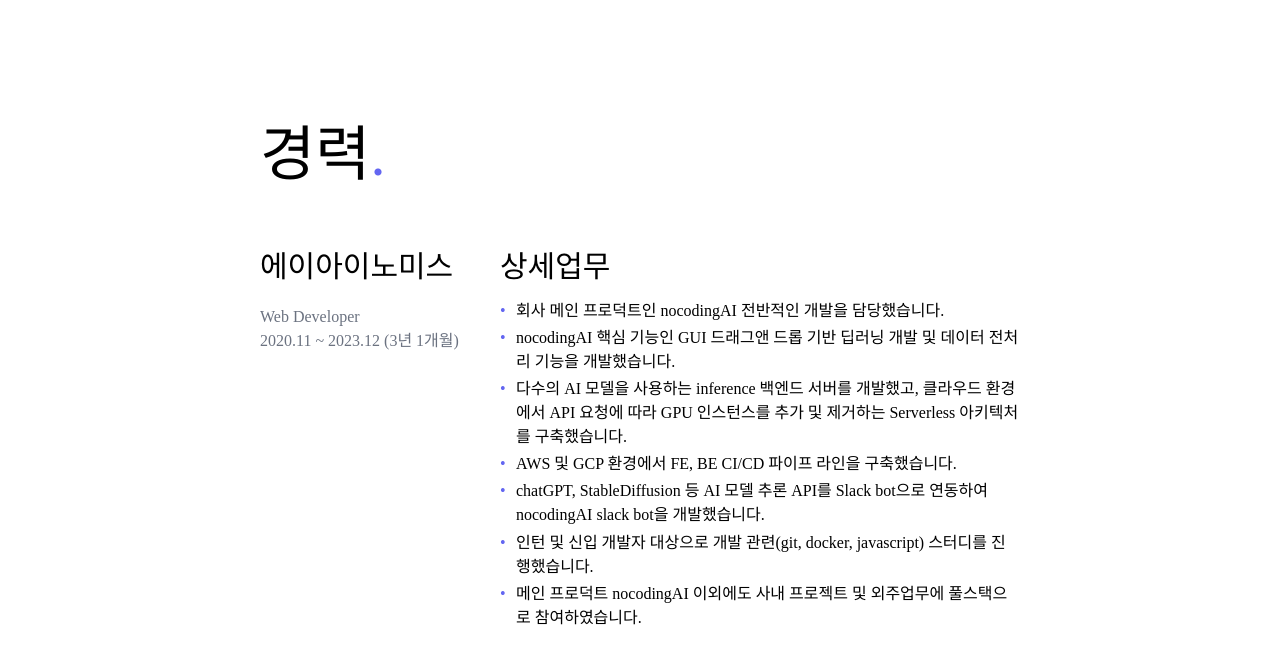
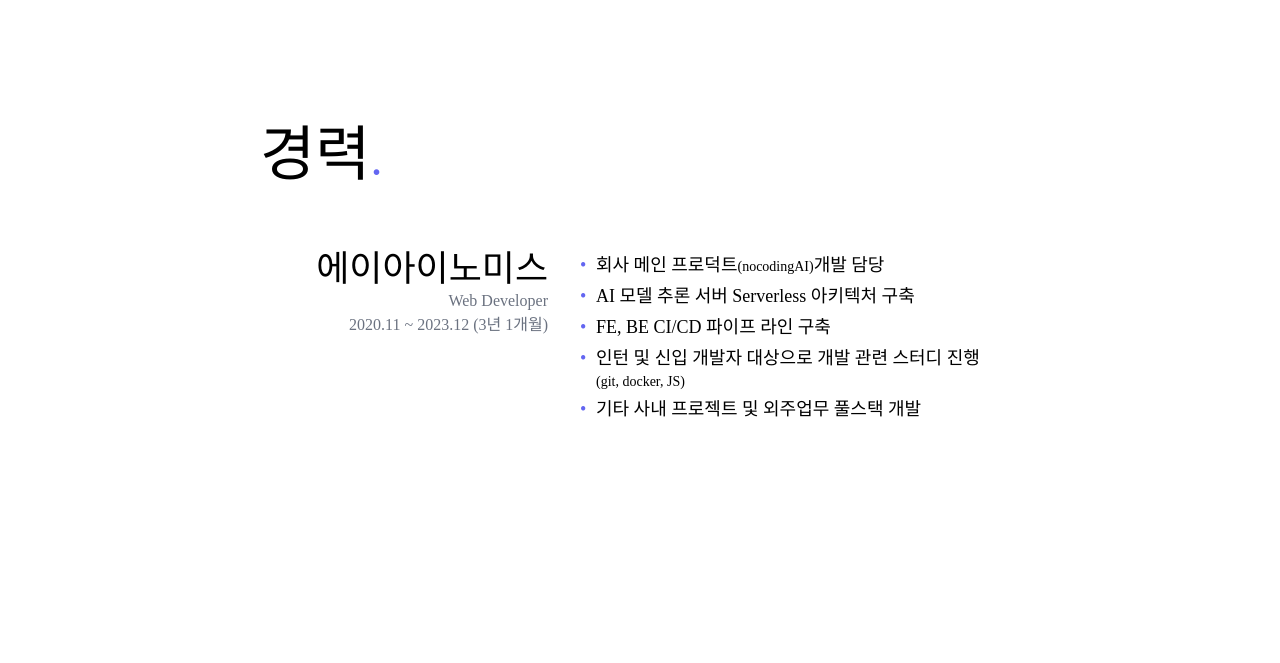
Before and after one commit to joonhyungkimweb/MyResume, a Gatsby site: page / in a window 1280 px wide. Shown: the part 399-1062 px from the top of the page. After the commit the page ends 920 px from the top, so only its background shows below. Built offline with nearby package versions, Linux system fonts and the light colour scheme; Gatsby itself is replaced by a stand-in of ours.

Commit message:
[feat] 경력 사항 반응형 처리

```diff
--- a/src/pages/index.tsx
+++ b/src/pages/index.tsx
@@ -26,14 +26,14 @@ const profileLinks = [
 const BlueDotttedText = ({ children }: React.PropsWithChildren) => (
   <>
     {children}
-    <span className="text-6xl text-indigo-500">.</span>
+    <span className="text-5xl text-indigo-500">.</span>
   </>
 );
 
 const IndexPage: React.FC<PageProps> = () => {
   return (
     <main className="py-24 max-w-[800px] px-5 mx-auto">
-      <header className="flex flex-wrap gap-10 justify-center mb-32">
+      <header className="flex flex-wrap gap-10 justify-center mb-20 md:mb-32 ">
         <section className="flex flex-col justify-center items-center md:items-end order-2 md:order-1">
           <h1 className="text-7xl font-medium">김준형</h1>
           <h2 className="text-gray-500">Fullstack Web Developer</h2>
@@ -60,13 +60,13 @@ const IndexPage: React.FC<PageProps> = () => {
           />
         </figure>
       </header>
-      <section className="">
-        <h2 className="text-6xl mt-10 mb-16 font-medium">
+      <section>
+        <h2 className="text-5xl md:text-6xl mb-12 md:mb-16 font-medium">
           <BlueDotttedText>경력</BlueDotttedText>
         </h2>
         <div className="flex flex-wrap">
-          <div className="basis-60">
-            <h3 className="text-3xl mb-5">
+          <div className="basis-full mb-5 md:basis-72 md:mb-10 md:mr-8 text-end">
+            <h3 className="text-3xl md:text-4xl font-medium">
               <a href="https://www.ainomis.com/ko" target="_blank">
                 에이아이노미스
               </a>
@@ -74,36 +74,19 @@ const IndexPage: React.FC<PageProps> = () => {
             <p className="text-gray-500">Web Developer</p>
             <p className="text-gray-500">2020.11 ~ 2023.12 (3년 1개월)</p>
           </div>
-          <div className="basis-[calc(100%-15rem)]">
-            <h4 className="text-3xl mb-3">상세업무</h4>
-            <ul>
+          <div className="basis-full md:basis-[calc(100%-20rem)]">
+            <ul className="md:text-lg">
               <li>
-                회사 메인 프로덕트인 nocodingAI 전반적인 개발을 담당했습니다.
+                회사 메인 프로덕트<span className="text-sm">(nocodingAI)</span>
+                개발 담당
               </li>
+              <li>AI 모델 추론 서버 Serverless 아키텍처 구축</li>
+              <li>FE, BE CI/CD 파이프 라인 구축</li>
               <li>
-                nocodingAI 핵심 기능인 GUI 드래그앤 드롭 기반 딥러닝 개발 및
-                데이터 전처리 기능을 개발했습니다.
+                인턴 및 신입 개발자 대상으로 개발 관련 스터디 진행
+                <span className="text-sm block">(git, docker, JS)</span>
               </li>
-              <li>
-                다수의 AI 모델을 사용하는 inference 백엔드 서버를 개발했고,
-                클라우드 환경에서 API 요청에 따라 GPU 인스턴스를 추가 및
-                제거하는 Serverless 아키텍처를 구축했습니다.
-              </li>
-              <li>
-                AWS 및 GCP 환경에서 FE, BE CI/CD 파이프 라인을 구축했습니다.
-              </li>
-              <li>
-                chatGPT, StableDiffusion 등 AI 모델 추론 API를 Slack bot으로
-                연동하여 nocodingAI slack bot을 개발했습니다.
-              </li>
-              <li>
-                인턴 및 신입 개발자 대상으로 개발 관련(git, docker, javascript)
-                스터디를 진행했습니다.
-              </li>
-              <li>
-                메인 프로덕트 nocodingAI 이외에도 사내 프로젝트 및 외주업무에
-                풀스택으로 참여하였습니다.
-              </li>
+              <li>기타 사내 프로젝트 및 외주업무 풀스택 개발</li>
             </ul>
           </div>
         </div>
```
